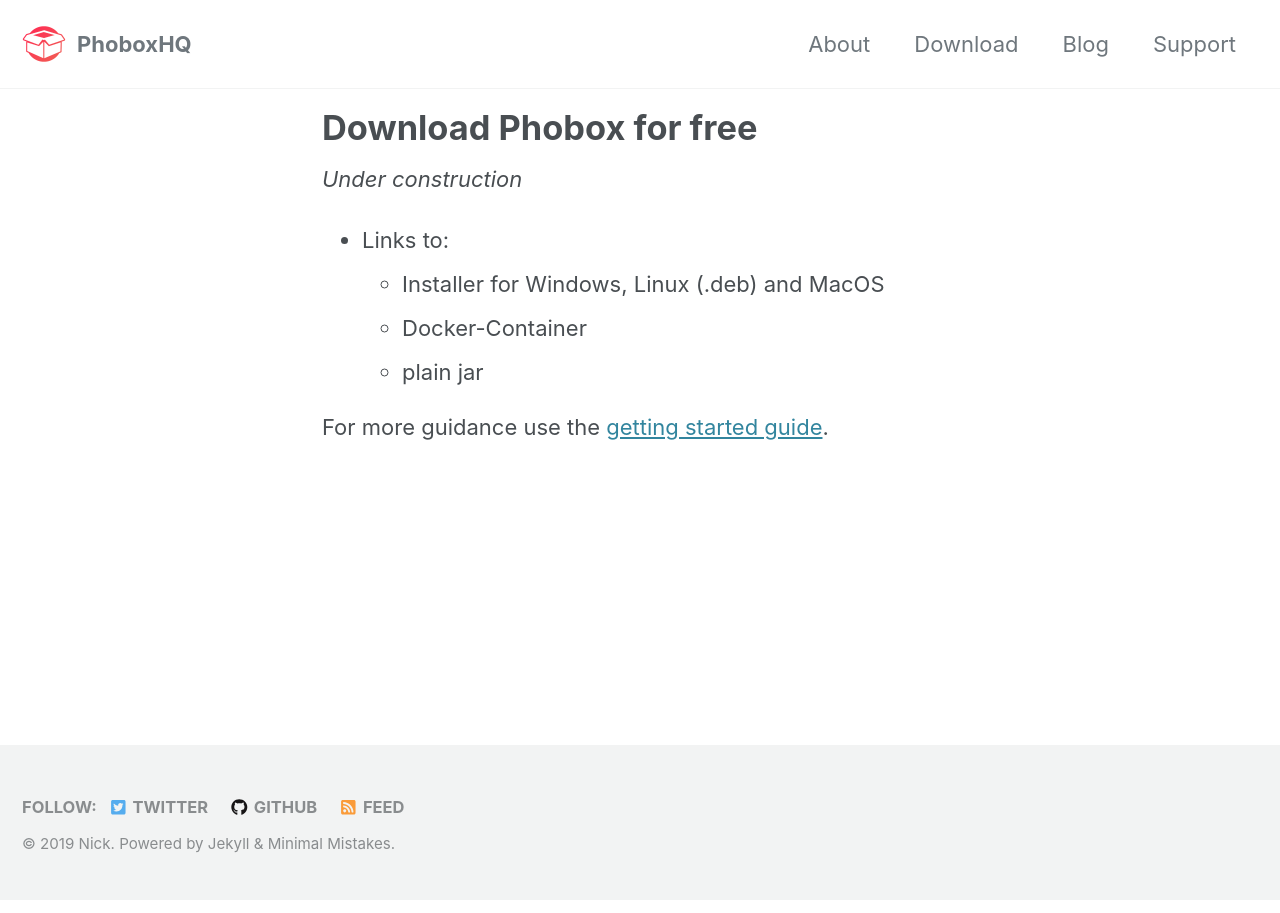
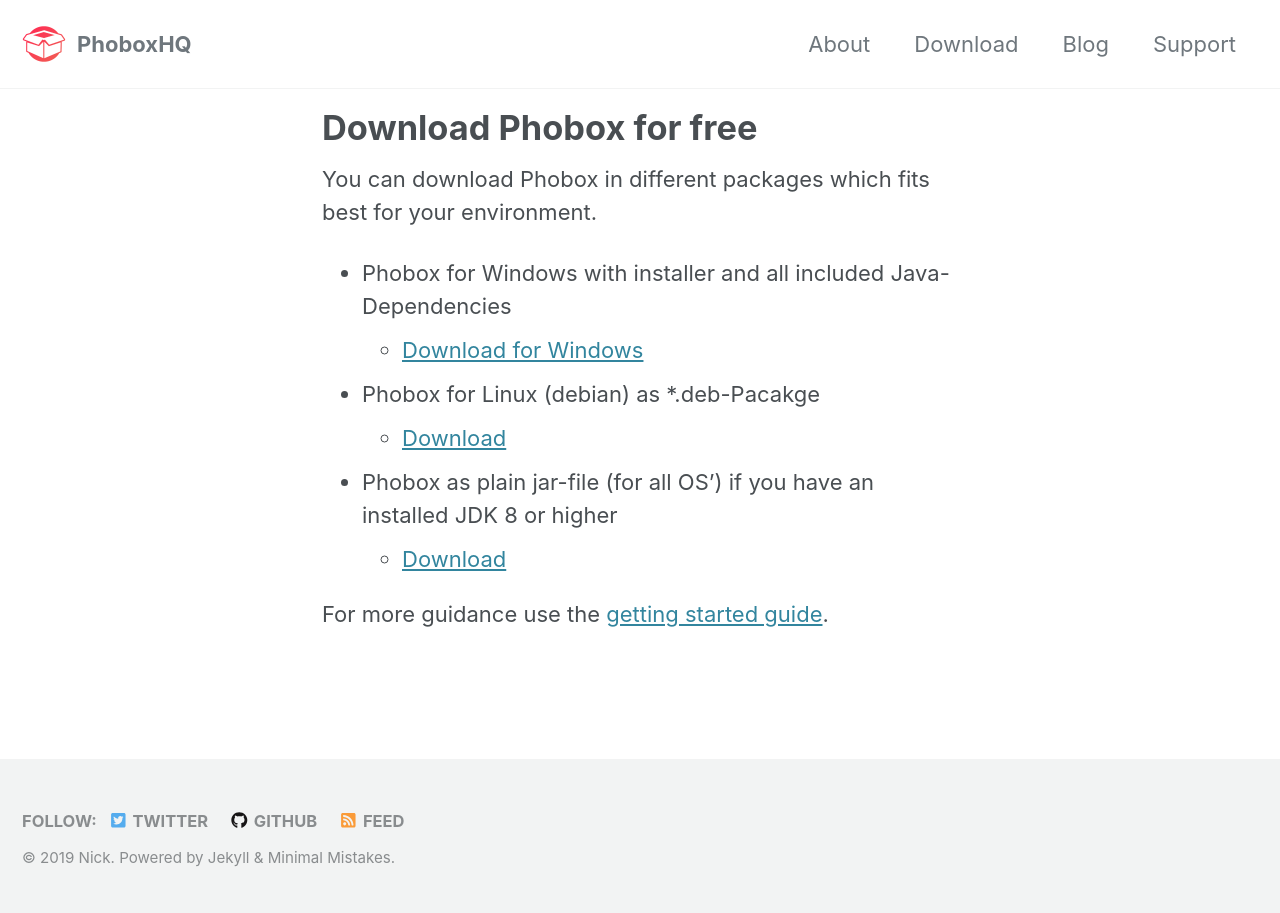
Before and after one commit to phoboxhq/home2, a Jekyll site: the page built from _pages/download.md, in a window 1280 px wide. Built offline with Jekyll 4.4.1, drawn with Linux system fonts in a browser that asks for light colours; cached includes are drawn as plain includes; nearby versions of some CDN libraries.

Commit message:
Update download.md

```diff
--- a/_pages/download.md
+++ b/_pages/download.md
@@ -5,11 +5,13 @@
 modified: 2019-06-06T21:13:00-04:00
 ---
 
-_Under construction_
+You can download Phobox in different packages which fits best for your environment.
 
-* Links to:
-  * Installer for Windows, Linux (.deb) and MacOS
-  * Docker-Container
-  * plain jar
+* Phobox for Windows with installer and all included Java-Dependencies
+  * [Download for Windows](https://github.com/phoboxhq/phobox/releases/download/v1.0.0/Phobox-1.0.0.msi)
+* Phobox for Linux (debian) as *.deb-Pacakge
+  * [Download](https://github.com/phoboxhq/phobox/releases/download/v1.0.0/phobox-1.0.0.deb)
+* Phobox as plain jar-file (for all OS') if you have an installed JDK 8 or higher
+  * [Download](https://github.com/phoboxhq/phobox/releases/download/v1.0.0/phobox-server-1.0.0.jar)
 
 For more guidance use the [getting started guide](/getting-started).
```
